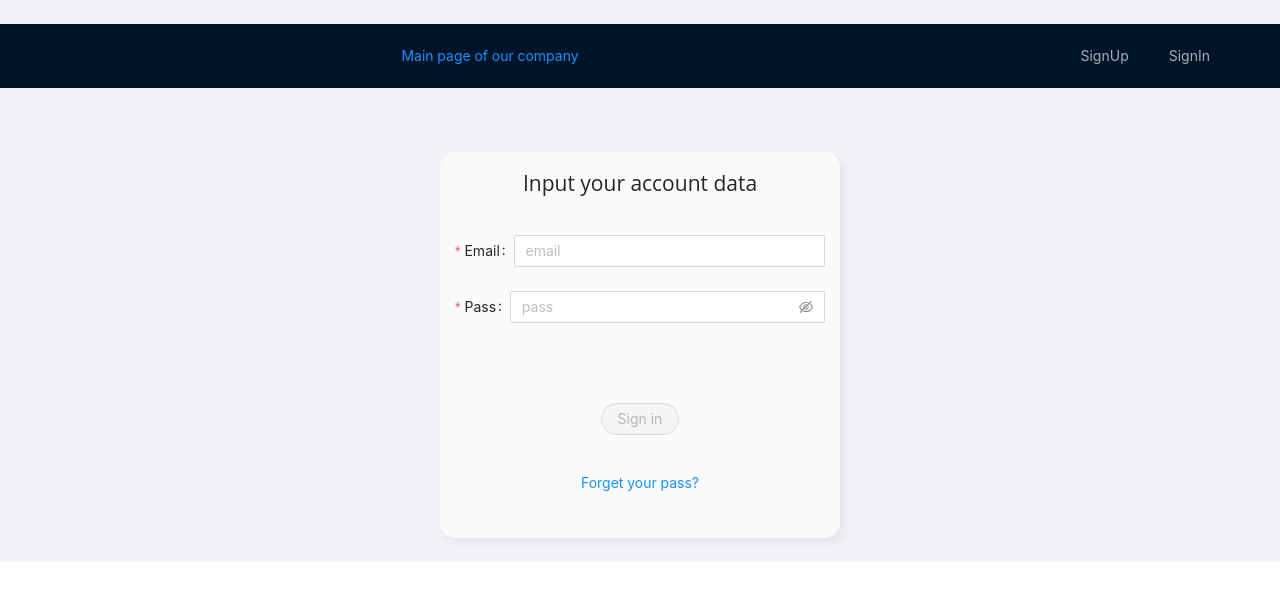
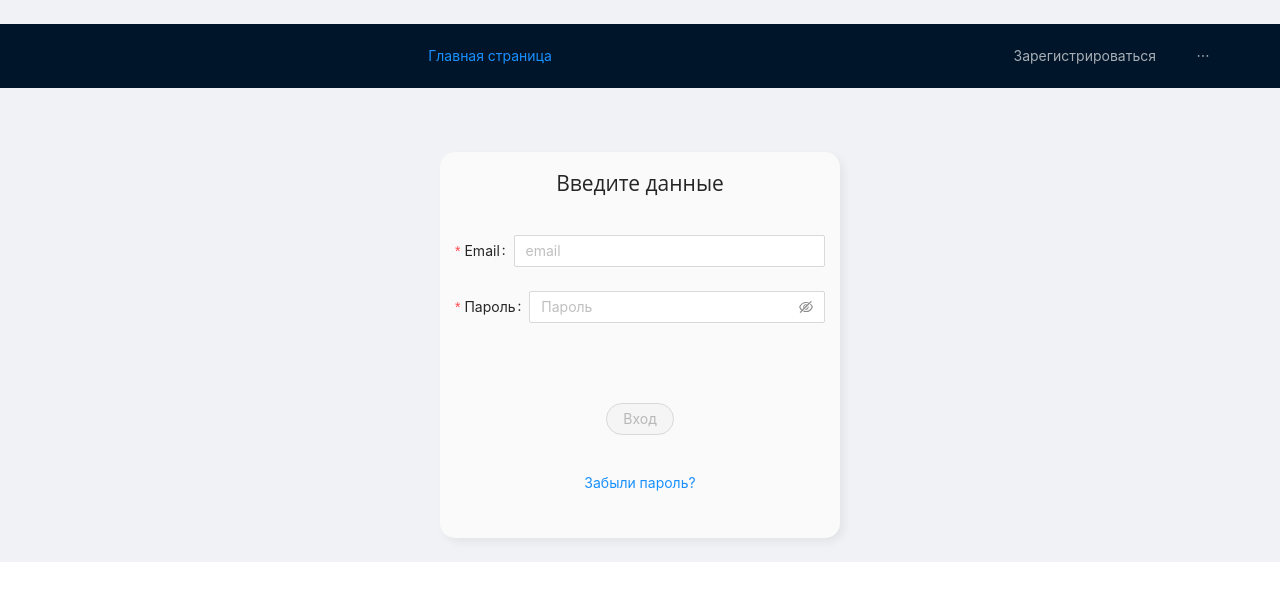
Before and after one commit to yuliamed/react-frontend-task, a React (Create React App) app: page / in a window 1280 px wide. Shown: the top 600 px of the page. Built offline with nearby package versions, Linux system fonts and the light colour scheme.

Commit message:
russian language

```diff
--- a/src/Components/auth/LoginComponent.js
+++ b/src/Components/auth/LoginComponent.js
@@ -179,7 +179,7 @@ class WithNavigate extends React.Component {
               validateMessages={this.validateMessages}
             >
               <Form.Item>
-                <h1>Input your account data</h1>
+                <h1>Введите данные</h1>
               </Form.Item>
 
               <Form.Item
@@ -197,28 +197,27 @@ class WithNavigate extends React.Component {
               <div hidden={this.state.isPassChanging}>
                 <Form.Item
 
-                  label="Pass"
-                  name="pass"
+                  label="Пароль"
+                  name="Пароль"
                   rules={[{
                     required: true,
                   }]}>
-                  <Input.Password placeholder="pass"
+                  <Input.Password placeholder="Пароль"
                     hidden={this.state.isPassChanging}
                     onChange={(e) => {
                       this.setState({ ...this.state, pass: e.target.value })
-                      console.log(this.state.pass)
                     }
                     } />
                 </Form.Item>
               </div>
 
               <Form.Item >
-                <label hidden={isHiddenError}>Check your authentication data</label>
+                <label hidden={isHiddenError}>Проверьте данные </label>
               </Form.Item>
               <Space direction="vertical" wrap>
                 <Form.Item  >
                   <Button type="primary" shape="round" htmlType="submit" disabled={isButtonDisabled} hidden={this.state.isPassChanging}>
-                    Sign in
+                    Вход
                   </Button>
                   {message && (
 
@@ -230,7 +229,7 @@ class WithNavigate extends React.Component {
                 </Form.Item>
 
                 <Form.Item >
-                  <a onClick={(e) => this.onForgetPass(e)} hidden={this.state.isPassChanging}>Forget your pass?</a>
+                  <a onClick={(e) => this.onForgetPass(e)} hidden={this.state.isPassChanging}>Забыли пароль?</a>
                 </Form.Item>
                 <>
                   {modal}
--- a/src/Components/common/headers/AdminAutoPickerHeader.js
+++ b/src/Components/common/headers/AdminAutoPickerHeader.js
@@ -12,16 +12,16 @@ const UserHeaderContainer = () => {
         <Layout>
             <Header align="center">
 
-                <NavLink to="/profile">Profile</NavLink>
-                <NavLink to="/users">Users</NavLink>
-                <NavLink to="/orders">Orders</NavLink>
+                <NavLink to="/profile">Профиль</NavLink>
+                <NavLink to="/users">Пользователи</NavLink>
+                <NavLink to="/orders">Заказы</NavLink>
                 <NavLink to="/logout" onClick={
                     (event) => {
                         dispatch(logout());
                         event.preventDefault();
                         //let history = useNavigate();
                         history("/sign-in", { replace: true });
-                    }}>LogOut</NavLink>
+                    }}>Выйти</NavLink>
             </Header>
         </Layout>);
     //
--- a/src/Components/common/headers/AdminHeader.js
+++ b/src/Components/common/headers/AdminHeader.js
@@ -8,11 +8,11 @@ const UserHeaderContainer = () => {
 
     const items = [
         getItem(
-            <NavLink to="/admin/users">Users</NavLink>,
+            <NavLink to="/admin/users">Пользователи</NavLink>,
             "users",
         ),
         getItem(
-            <NavLink to="/admin/orders">Orders</NavLink>,
+            <NavLink to="/admin/orders">Заказы</NavLink>,
             "orders",
         ),
     ]
--- a/src/Components/common/headers/AutoPickerHeader.js
+++ b/src/Components/common/headers/AutoPickerHeader.js
@@ -5,7 +5,7 @@ const { Header } = Layout;
 
 const items = [
   getItem(
-    <NavLink to={"/auto-picker/" + localStorage.getItem("userId") + "/orders"}>Orders</NavLink>,
+    <NavLink to={"/auto-picker/" + localStorage.getItem("userId") + "/orders"}>Заказы</NavLink>,
     "Orders",
   ),
 ]
--- a/src/Components/common/headers/PublicHeaderContainer.js
+++ b/src/Components/common/headers/PublicHeaderContainer.js
@@ -5,11 +5,11 @@ const { Header, } = Layout;
 
 const items = [
     getItem(
-        <NavLink to="/sign-up">SignUp</NavLink>,
+        <NavLink to="/sign-up">Зарегистрироваться</NavLink>,
         "sign up",
     ),
     getItem(
-        <NavLink to="/sign-in">SignIn</NavLink>,
+        <NavLink to="/sign-in">Войти</NavLink>,
         "sign in",
     ),
 
@@ -18,7 +18,7 @@ const UserHeaderContainer = () => {
 
     return (
         <Header><Row>
-            <Col flex="1 1 200px"><a>Main page of our company</a></Col>
+            <Col flex="1 1 200px"><a>Главная страница</a></Col>
             <Col flex="0 1 300px">
                 <Row justify="end">
                     <Menu
```
